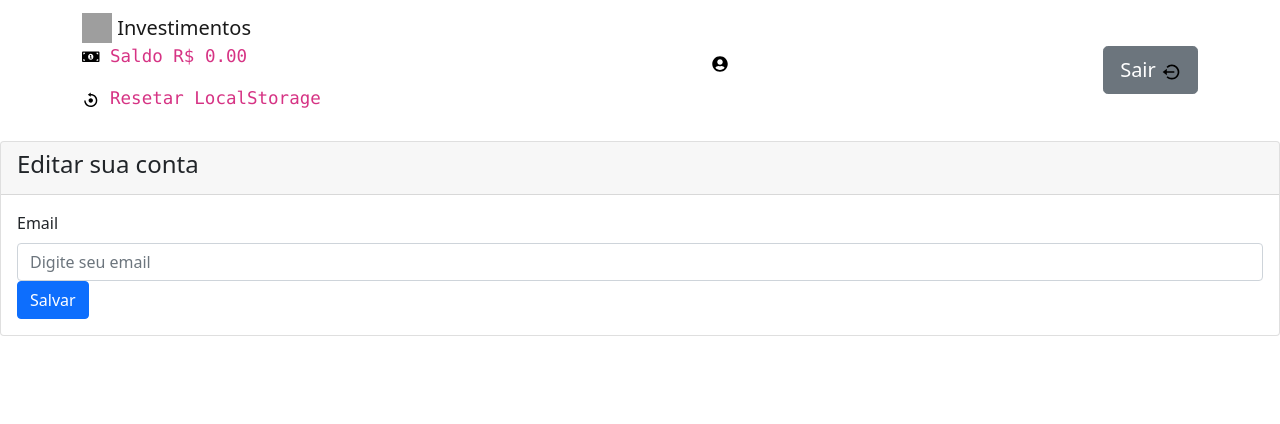
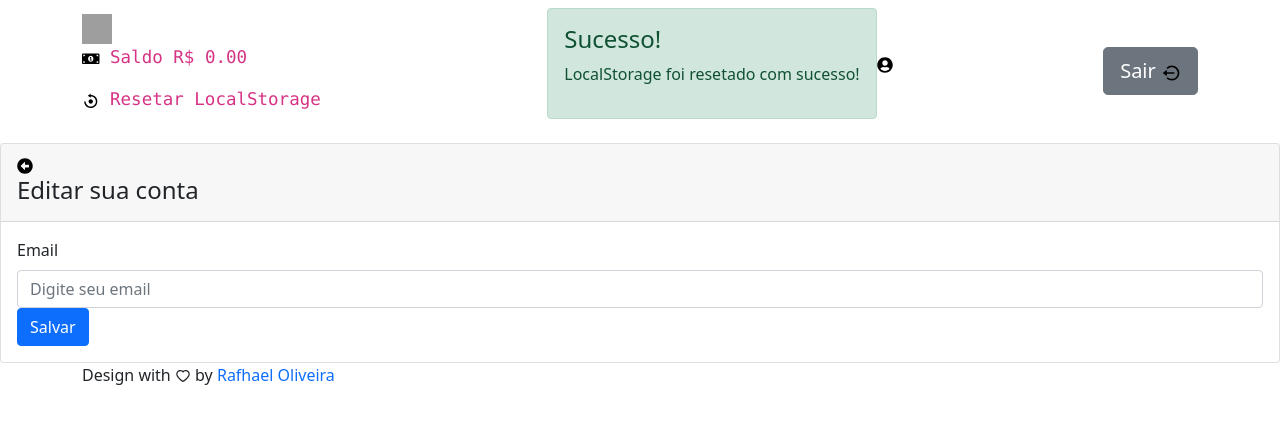
Before and after one commit to Underewarrr/xp-wallet, a React (Create React App) app: page /painel/perfil in a window 1280 px wide. Both pictures are taken after a click on the icon 90 px from the left and 99 px from the top of the page. Shown: the top 424 px of the page. Built offline with nearby package versions, Linux system fonts and the light colour scheme; grey boxes are pictures that could not be loaded.

Commit message:
Fix: Links Router

```diff
--- a/src/App.js
+++ b/src/App.js
@@ -8,10 +8,12 @@ import Balance from './pages/Balance';
 import BuyStock from './component/BuyStock';
 import Profile from './pages/Profile';
 import SellStock from './component/SellStock';
+import { AiOutlineHeart } from 'react-icons/ai';
 
 function App() {
 
   return (
+    <>
     <Provider store={store}>
       <Switch>
         <Route exact path="/" component={ Login } />
@@ -22,6 +24,26 @@ function App() {
         <Route exact path= "/painel/perfil" component={ Profile }  />
       </Switch>
     </Provider>
+    <div className="footer-bar">
+        <div className="container">
+            <div className="row">
+                <div className="col-md-12">
+                    <div className="footer-bar-content">
+                        <div className="footer-bar-content-left">
+                            <p>
+                                <span>
+                                    Design with <AiOutlineHeart /> by <a
+                                    style={{textDecoration: 'none'}}
+                                    href="https://www.github.com/underewarrr">Rafhael Oliveira</a>
+                                </span>
+                            </p>
+                        </div>
+                    </div>
+                </div>
+            </div>
+        </div>
+    </div>
+    </>
   );
 }
 
--- a/src/component/Header.jsx
+++ b/src/component/Header.jsx
@@ -5,14 +5,16 @@ import { FaMoneyBillAlt } from 'react-icons/fa';
 import Button from 'react-bootstrap/Button';
 import { FaArrowAltCircleLeft, FaUserCircle } from 'react-icons/fa';
 import { BiLogOutCircle, BiReset } from 'react-icons/bi';
+import Link from 'react-router-dom/Link';
+import './styles/Header.css';
+import { Alert } from 'react-bootstrap';
 
-import './styles/Header.css';
-
-const Header = () => {
+const Header = (props) => {
 
 // get from localStorage and set to userEmail
 const [userEmail, setUserEmail] = useState('');
 const [userBalance, setUserBalance] = useState(0);
+const [resetSuccess, setResetSuccess] = useState(false);
 // get userBalance from localStorage
 
 // update  balance each time user add or remove balance
@@ -41,31 +43,25 @@ function pushToLogout () {
     <Navbar>
     <Container>
       <Navbar.Brand href="">
-
+      <Link
+      to="/painel">
       <img
-              onClick={
-                () => {
-                  window.location.href = '/painel';
-                }
-              }
-              style={{ cursor: 'pointer' }}
               alt=""
               src="https://logospng.org/download/xp-investimentos/logo-xp-investimentos-icon-1536.png"
               width="30"
               height="30"
               className="d-inline-block align-top"
-            /> Investimentos
+            />
 
 
+          </Link>
         <code><p>
-          <FaMoneyBillAlt
-          onClick={
-            () => {
-              window.location.href = '/painel/investimentos/saldo';
-            }
-          }
-          style={{ color: 'black', cursor: 'pointer' }}
-          />
+          <Link
+          to="/painel/investimentos/saldo"
+          >
+          <FaMoneyBillAlt style={{ color: 'black'}}
+        />
+        </Link>
            {' '}Saldo R$ {userBalance.toFixed(2)}</p>
            <p>
           <BiReset
@@ -75,7 +71,11 @@ function pushToLogout () {
     localStorage.removeItem('userBalance');
     localStorage.removeItem('userStocks');
     localStorage.removeItem('buyedStock');
-    window.location.reload();
+    setResetSuccess(true);
+    setTimeout(() => {
+      setResetSuccess(false);
+    }
+    , 3000);
             }
           }
           style={{ color: 'black', cursor: 'pointer' }}
@@ -86,19 +86,23 @@ function pushToLogout () {
       </Navbar.Brand>
       <Navbar.Toggle />
       <Navbar.Collapse className="justify-content-end">
+      <Alert variant="success" show={resetSuccess}>
+          <Alert.Heading>Sucesso!</Alert.Heading>
+          <p>
+            LocalStorage foi resetado com sucesso!
+          </p>
+        </Alert>
         <Navbar.Text>
+          <Link to="/painel/perfil">
           <FaUserCircle
-          onClick={
-            () => {
-              window.location.href = '/painel/perfil';
-            }
-          }
           style={{ color: 'black', cursor: 'pointer' }}
           /> <p
           className='text-muted'
           id='userEmail'
           >{userEmail}</p>
+          </Link>
         </Navbar.Text>
+
       </Navbar.Collapse>
      <Navbar.Collapse className="justify-content-end">
         <Navbar.Text>
--- a/src/component/SellStock.jsx
+++ b/src/component/SellStock.jsx
@@ -118,6 +118,11 @@ const SellStock = props => {
           <Card>
              <Card.Header>
                  <Card.Title>
+                 <Link
+                style={ { color: 'black' } }
+                to="/painel/">
+                    <FaArrowAltCircleLeft />
+                </Link>
                  <Alert
              show={showAlertSuccess}
              variant="success"
--- a/src/pages/Profile.jsx
+++ b/src/pages/Profile.jsx
@@ -2,6 +2,8 @@ import {React, useState} from 'react'
 import PropTypes from 'prop-types'
 import Header from '../component/Header'
 import { Card, Form, Button } from 'react-bootstrap'
+import Link from 'react-router-dom/Link'
+import { FaArrowAltCircleLeft } from 'react-icons/fa'
 
 const Profile = props => {
 
@@ -20,6 +22,11 @@ const Profile = props => {
     <Header />
     <Card>
         <Card.Header>
+        <Link
+                style={ { color: 'black' } }
+                to="/painel/">
+                    <FaArrowAltCircleLeft />
+                </Link>
             <h4>Editar sua conta</h4>
         </Card.Header>
         <Card.Body>
```
